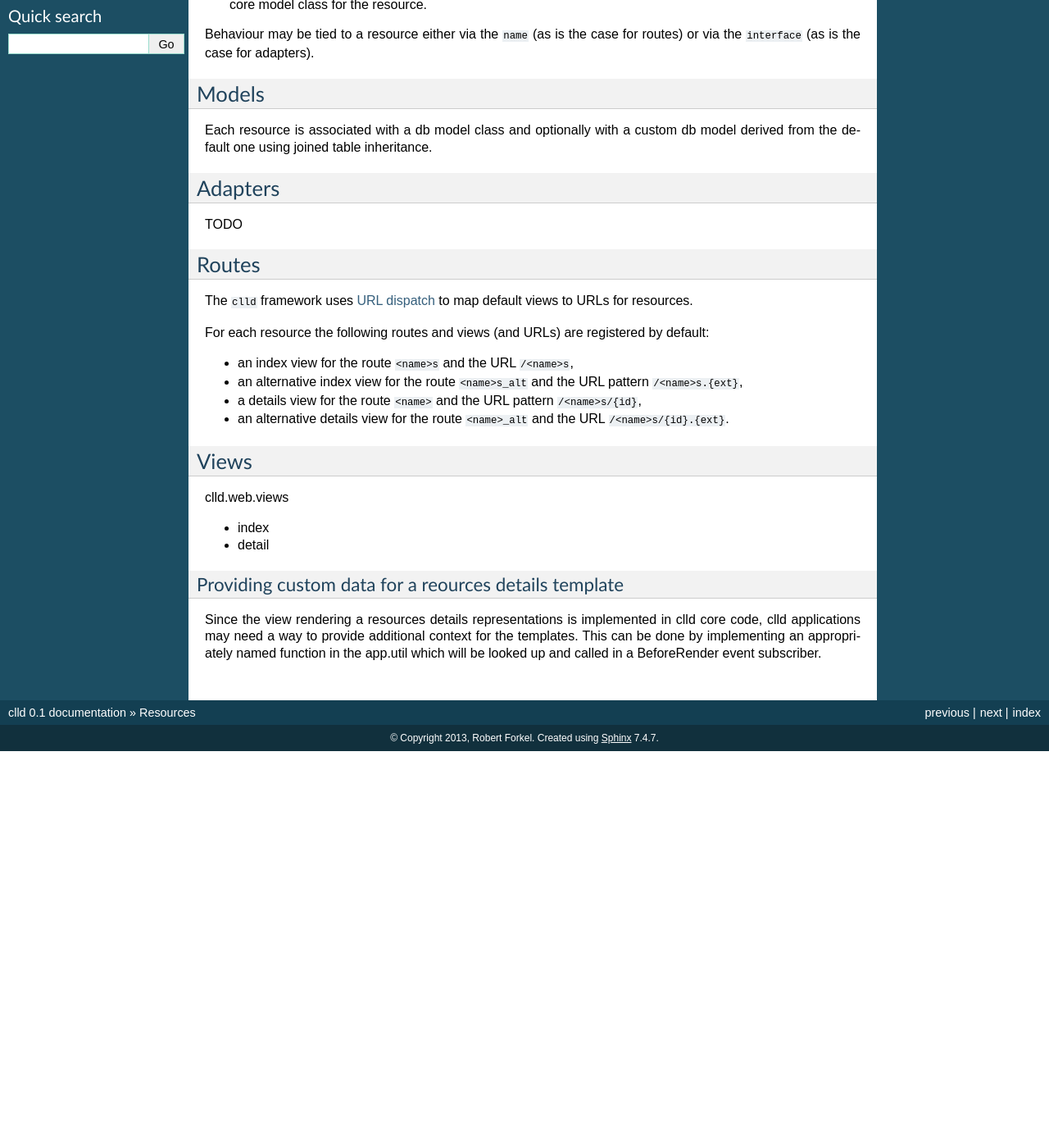
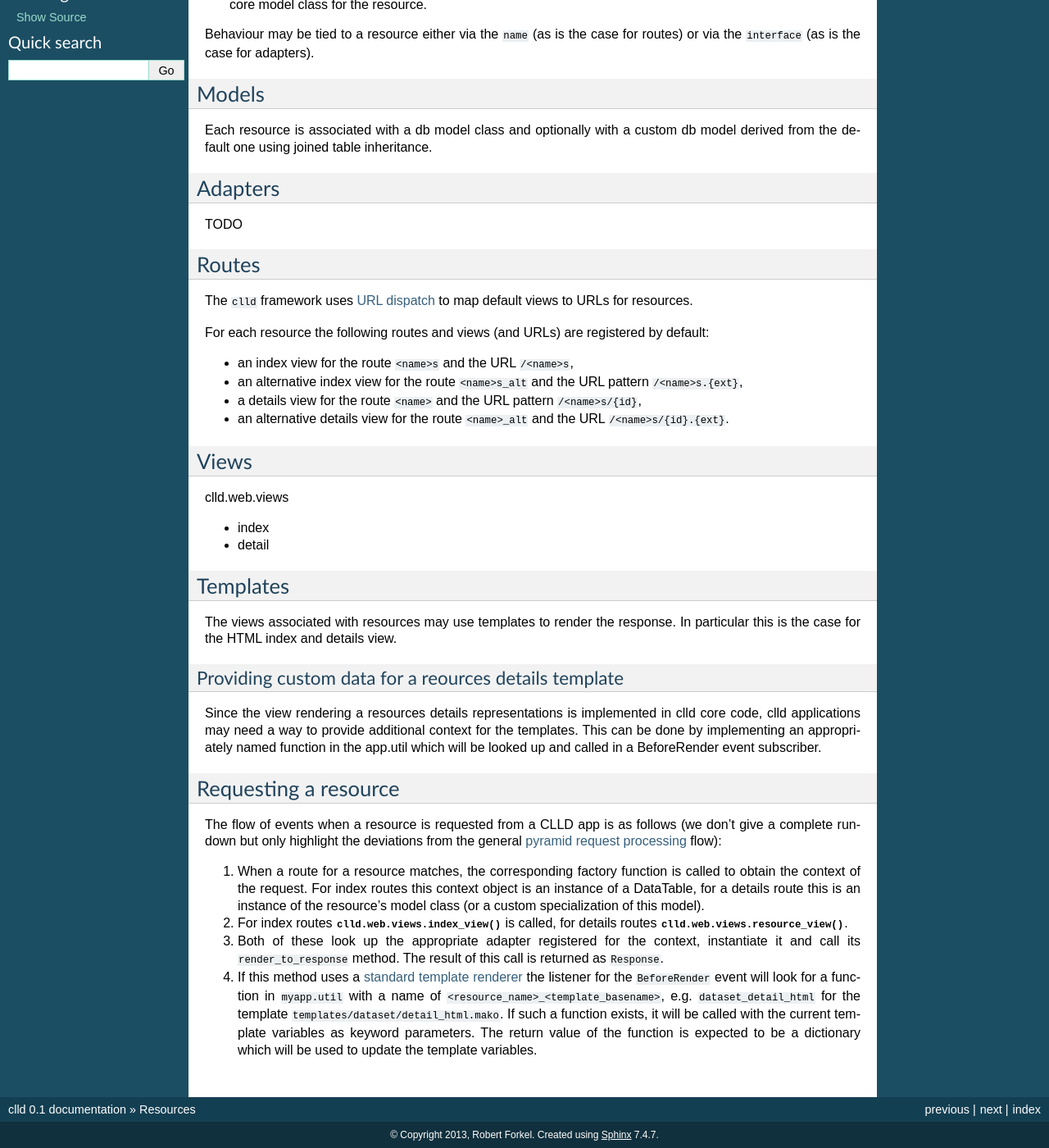
Before and after one commit to clld/clld, a Sphinx documentation site: the page built from docs/resources.rst, in a window 1280 px wide and 1400 px high, scrolled down 387 px. Shown: the whole window at 82% size. Built offline with Sphinx 7.4.7, drawn with Linux system fonts in a browser that asks for light colours; before the commit the page ends 1303 px from its top, so only the background shows below that; some of the changed text lies outside the part shown.

Commit message:
work on docs

```diff
--- a/docs/resources.rst
+++ b/docs/resources.rst
@@ -1,5 +1,6 @@
 
 .. _sec-resource:
+
 Resources
 =========
 
@@ -26,6 +27,7 @@
 
 
 .. _sec-resource-models:
+
 Models
 ------
 
@@ -34,6 +36,7 @@
 
 
 .. _sec-resource-adapters:
+
 Adapters
 --------
 
@@ -41,6 +44,7 @@
 
 
 .. _sec-resource-routes:
+
 Routes
 ------
 
@@ -57,6 +61,7 @@
 
 
 .. _sec-resource-views:
+
 Views
 -----
 
@@ -64,6 +69,16 @@
 
 - index
 - detail
+
+
+.. _sec-resource-templates:
+
+Templates
+---------
+
+The views associated with resources may use templates to render the response. In particular
+this is the case for the HTML index and details view.
+
 
 
 Providing custom data for a reources details template
@@ -74,3 +89,30 @@
 for the templates. This can be done by implementing an appropriately named
 function in the app.util which will be looked up and called in a BeforeRender
 event subscriber.
+
+
+Requesting a resource
+---------------------
+
+The flow of events when a resource is requested from a CLLD app is as follows
+(we don't give a complete rundown but only highlight the deviations from the general
+`pyramid request processing <http://docs.pylonsproject.org/projects/pyramid/en/latest/narr/router.html>`_ flow):
+
+1. When a route for a resource matches, the corresponding factory function is called to
+   obtain the context of the request. For index routes this context object is an instance
+   of a DataTable, for a details route this is an instance of the resource's model class
+   (or a custom specialization of this model).
+
+2. For index routes :py:func:`clld.web.views.index_view` is called, for details routes
+   :py:func:`clld.web.views.resource_view`.
+
+3. Both of these look up the appropriate adapter registered for the context, instantiate it
+   and call its ``render_to_response`` method. The result of this call is returned as
+   ``Response``.
+
+4. If this method uses a `standard template renderer <http://docs.pylonsproject.org/projects/pyramid/en/latest/narr/templates.html>`_
+   the listener for the ``BeforeRender`` event will look for a function in ``myapp.util``
+   with a name of ``<resource_name>_<template_basename>``, e.g. ``dataset_detail_html`` for
+   the template ``templates/dataset/detail_html.mako``. If such a function exists, it will
+   be called with the current template variables as keyword parameters. The return value of the
+   function is expected to be a dictionary which will be used to update the template variables.
```
Also changed, not shown: docs/extending.rst (+18 -0 lines), 1 other file.
